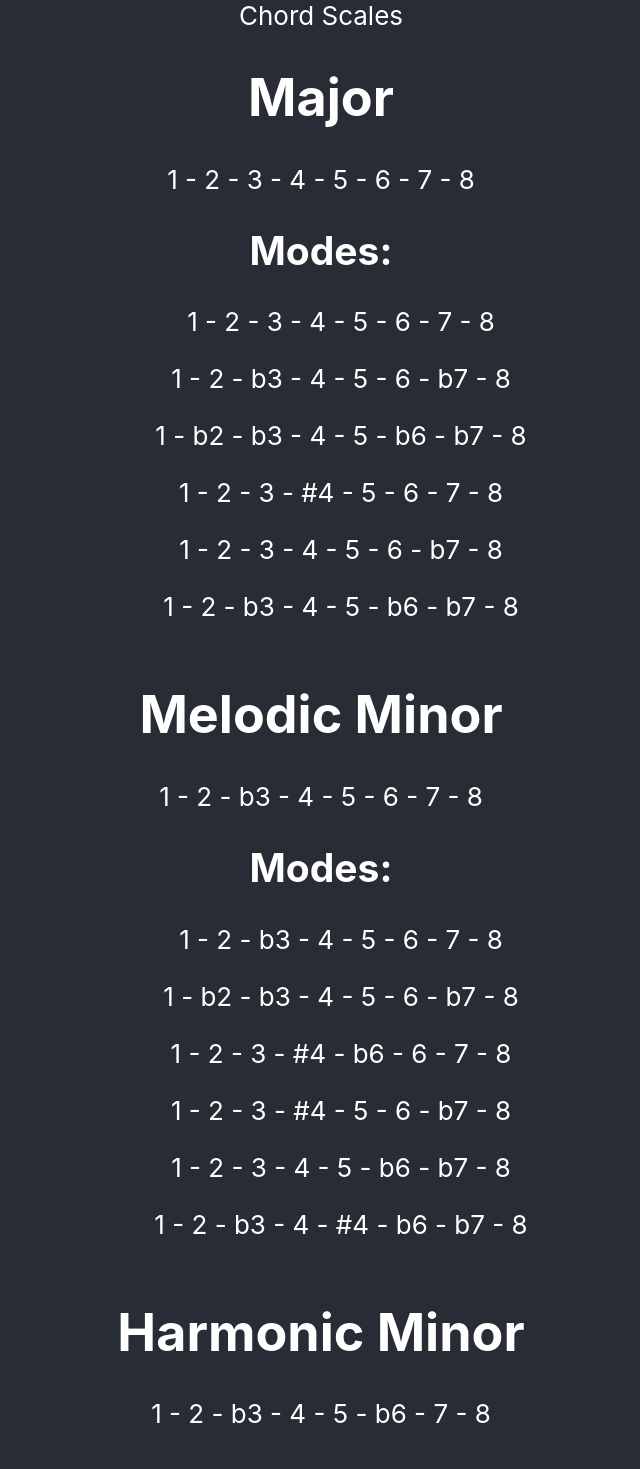
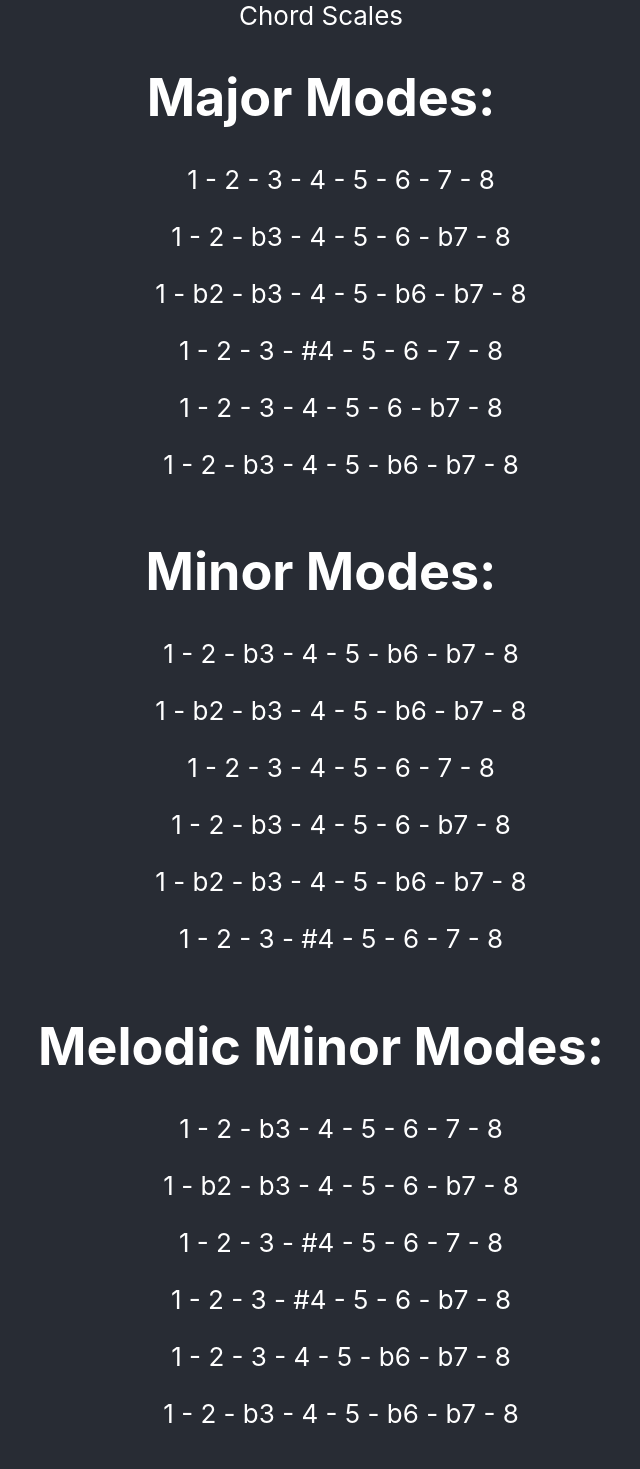
Before and after one commit to walpolsh/chord-scales, a React (Create React App) app: page / in a window 1280 px wide. Shown: the top 1469 px of the page, without its empty margins (319-959 px from the left). Built offline with nearby package versions, Linux system fonts and the light colour scheme.

Commit message:
mode degrees now correct

```diff
--- a/src/App.js
+++ b/src/App.js
@@ -39,7 +39,7 @@ class App extends Component {
     const half = 1
     const root = 0
     const major = [root, whole, whole, half, whole, whole, whole, half];
-    // const minor = [root, whole, half, whole, whole, half, whole, whole]
+    const minor = [root, whole, half, whole, whole, half, whole, whole]
     const melodicMinor = [root, whole, half, whole, whole, whole, whole, half]
     const harmonicMinor = [root, whole, half, whole, whole, half, wholeHalf, half]
 
@@ -61,7 +61,6 @@ class App extends Component {
 
     // where the keys of chromaticIntervals match the values of
     // create an array with values in chromaticIntervals
-
     //turn the scale degrees to chromatic values
     var filteredScale = (scale) => {
       let reducedScale = reduceScale(scale)
@@ -93,7 +92,7 @@ class App extends Component {
       return arr
     }
 
-    // create a function that takes your scale and generates all the modes by create an array of the scale with all available starting indexes.
+    // create a function that takes your scale and generates all the modes with an array of the scale with all available starting indexes.
     const modeGenerator = (scale) => {
       let arr = []
       for (let i = 1; i < scale.length - 1; i++) {
@@ -101,7 +100,6 @@ class App extends Component {
         let last = scale.slice(i, scale.length)
         arr.push(last.concat(first))
       }
-
       return arr.map((value, key) => {
         let arr = []
         for (let i of value) {
@@ -111,14 +109,25 @@ class App extends Component {
             arr.push(i)
           }
         }
-        console.log(arr)
+        var filtered = filteredMode(arr)
+          if(filtered.includes('4') && filtered.includes('#4')) {
+            filtered.splice(filtered.indexOf('#4'), 1, '5')
+          }
+          if(filtered.includes('b3') && filtered.includes('3')) {
+            filtered.splice(filtered.indexOf('b3'), 1, '2')
+          }
+          if(filtered.includes('b6') && filtered.includes('6')) {
+            filtered.splice(filtered.indexOf('b6'), 1, '5')
+          }
         return (
           <div key={key}>
-            <ol>{filteredMode(arr).join(' - ')}</ol>
+            <ol>{filtered.join(' - ')}</ol>
           </div>
         )
       })
-    //create a function that prints triads
+
+      //if dupicate tones then replace tone.
+      //create a function that prints triads
       //make an array that contains groups of three degrees
       //add to array by pushing degrees one at a time.
 
@@ -128,7 +137,7 @@ class App extends Component {
 
     }
 
-
+    let test = modeGenerator(major)
 
     //should be able to select scale degrees from a 8 input menu.
     return (
@@ -138,23 +147,22 @@ class App extends Component {
             Chord Scales
           </header>
           <div>
-            <h1>Major</h1>
-            {filteredScale(major).join(' - ')}
-            <h2>Modes:</h2>
+            <h1>Major Modes:</h1>
             {modeGenerator(major)}
 
           </div>
           <div>
-            <h1>Melodic Minor</h1>
-            {filteredScale(melodicMinor).join(' - ')}
-            <h2>Modes:</h2>
+            <h1>Minor Modes:</h1>
+            {modeGenerator(minor)}
+
+          </div>
+          <div>
+            <h1>Melodic Minor Modes:</h1>
             {modeGenerator(melodicMinor)}
 
           </div>
           <div>
-            <h1>Harmonic Minor</h1>
-            {filteredScale(harmonicMinor).join(' - ')}
-            <h2>Modes:</h2>
+            <h1>Harmonic Minor Modes:</h1>
             {modeGenerator(harmonicMinor)}
 
           </div>
```
